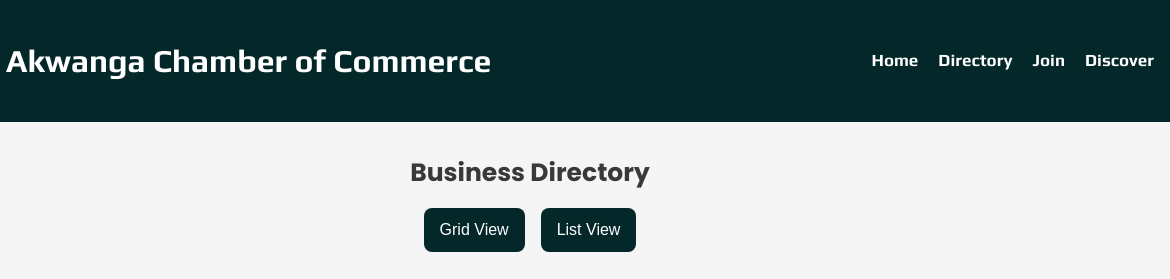
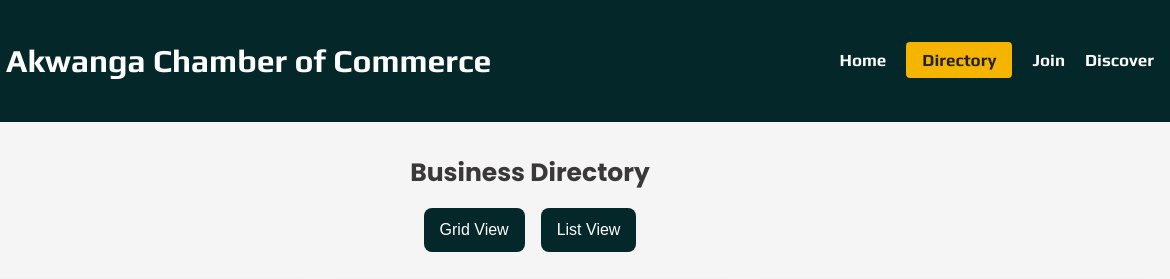
Before and after one commit to gentle2023/wdd231, a plain HTML site: page chamber/directory.html in a window 1280 px wide. Shown: the top 279 px of the page, 110-1280 px from the left. Drawn offline with Linux system fonts and the light colour scheme.

Commit message:
added the active class to the navigation bar

```diff
--- a/chamber/directory.html
+++ b/chamber/directory.html
@@ -38,7 +38,7 @@
 <nav>
 <ul class="navigation">
 <li><a href="#">Home</a></li>
-<li><a href="directory.html">Directory</a></li>
+<li><a href="directory.html" class="active">Directory</a></li>
 <li><a href="#">Join</a></li>
 <li><a href="#">Discover</a></li>
 </ul>
--- a/chamber/styles/small.css
+++ b/chamber/styles/small.css
@@ -85,6 +85,13 @@ header {
   font-weight: bold;
   font-size: 17px;
   font-family: var(--nav-font);
+}
+
+.navigation a.active {
+  background-color: var(--secondary-color);
+  color: var(--text-color);
+  padding: 0.5rem 1rem;
+  border-radius: 4px;
 }
 
 /* MAIN */
```
